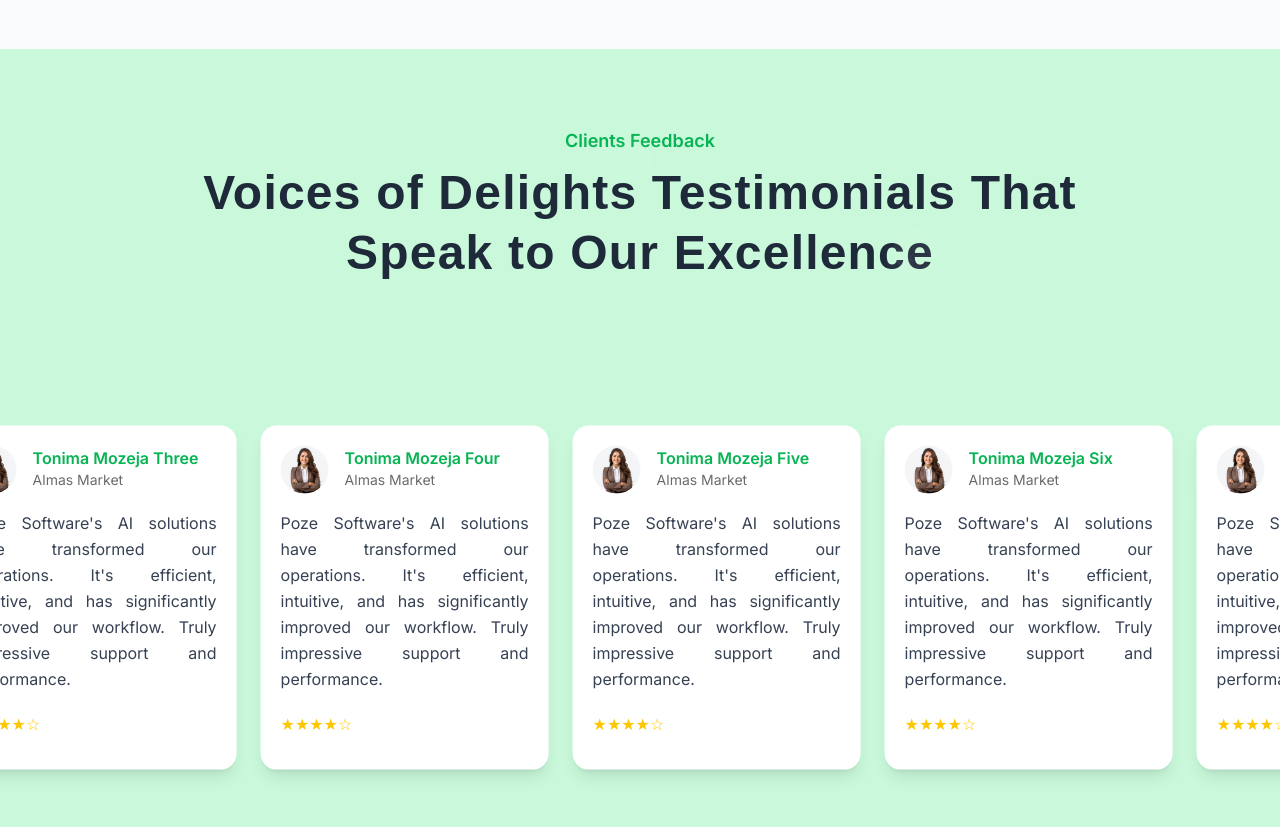
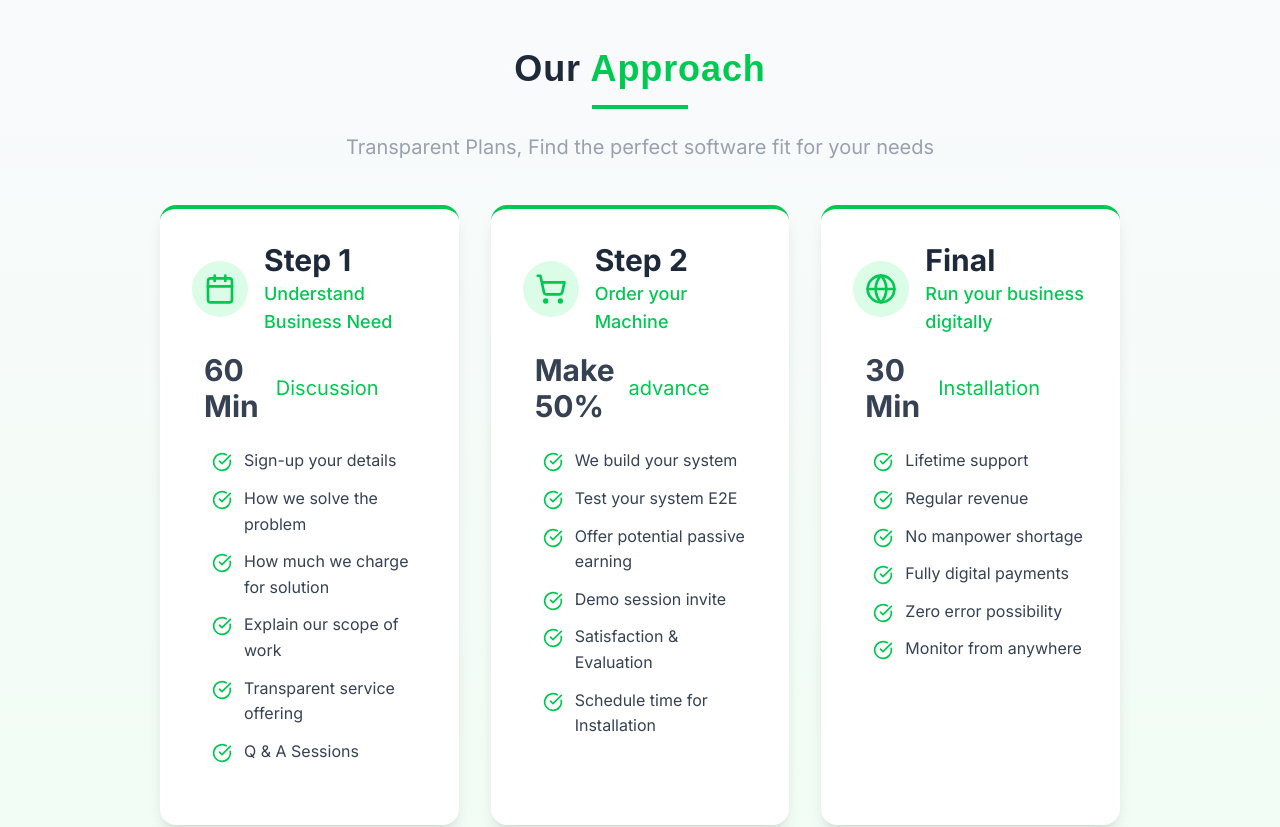
Before and after one commit to ThePlanetons/v11tech, a React (Vite) app: page /about in a window 1280 px wide. Shown: the part 1580-2407 px from the top of the page. Built offline with nearby package versions, Linux system fonts and the light colour scheme; a web font is replaced by a local one.

Commit message:
[softwareapproach]css

```diff
--- a/src/components/about/About-Landing.tsx
+++ b/src/components/about/About-Landing.tsx
@@ -20,7 +20,7 @@ import heritage from '../../assets/img/clients/thalappakatti.gif';
 
 import { useEffect, useState } from 'react';
 import TalkUs from './Talkus';
-// import SoftwareApproach from './SoftwareApproach';
+import SoftwareApproach from './SoftwareApproach';
 interface ShopItem {
   title: string;
   imgSrc: string;
@@ -88,7 +88,7 @@ const About = () => {
 
        <TalkUs></TalkUs>
 
-       {/* <SoftwareApproach/> */}
+       <SoftwareApproach/>
 
       <Comment/>
 
--- a/src/components/about/SoftwareApproach.tsx
+++ b/src/components/about/SoftwareApproach.tsx
@@ -1,194 +1,144 @@
-// import { useState, useEffect, JSX } from 'react';
-// import { Zap, BarChart2, Layers } from 'lucide-react';
+import { useEffect } from "react";
+import { CheckCircle, Calendar, ShoppingCart, Globe } from "lucide-react";
 
-// type Step = {
-//   id: string;
-//   title: string;
-//   duration: string;
-//   subtitle: string;
-//   icon: JSX.Element;
-//   items: string[];
-//   action: string;
-//   color: string;
-// };
+const steps = [
+    {
+        title: "Step 1",
+        subtitle: "Understand Business Need",
+        icon: <Calendar size={32} className="text-green-500" />,
+        highlightText: "60 Min",
+        highlightSubtext: "Discussion",
+        items: [
+            "Sign-up your details",
+            "How we solve the problem",
+            "How much we charge for solution",
+            "Explain our scope of work",
+            "Transparent service offering",
+            "Q & A Sessions",
+        ],
+    },
+    {
+        title: "Step 2",
+        subtitle: "Order your Machine",
+        icon: <ShoppingCart size={32} className="text-green-500" />,
+        highlightText: "Make 50%",
+        highlightSubtext: "advance",
+        items: [
+            "We build your system",
+            "Test your system E2E",
+            "Offer potential passive earning",
+            "Demo session invite",
+            "Satisfaction & Evaluation",
+            "Schedule time for Installation",
+        ],
+    },
+    {
+        title: "Final",
+        subtitle: "Run your business digitally",
+        icon: <Globe size={32} className="text-green-500" />,
+        highlightText: "30 Min",
+        highlightSubtext: "Installation",
+        items: [
+            "Lifetime support",
+            "Regular revenue",
+            "No manpower shortage",
+            "Fully digital payments",
+            "Zero error possibility",
+            "Monitor from anywhere",
+        ],
+    },
+];
 
-// export default function ModernSoftwareApproach() {
-//   const [activeStep, setActiveStep] = useState(0);
-//   const [isVisible, setIsVisible] = useState(false);
+export default function SoftwareApproach() {
+    useEffect(() => {
+        // Animation for cards on scroll
+        const cards = document.querySelectorAll('.step-card');
 
-//   useEffect(() => {
-//     setIsVisible(true);
+        const observer = new IntersectionObserver((entries) => {
+            entries.forEach((entry) => {
+                if (entry.isIntersecting) {
+                    entry.target.classList.add('animate-in');
+                }
+            });
+        }, { threshold: 0.1 });
 
-//     const interval = setInterval(() => {
-//       setActiveStep((prev) => (prev === 2 ? 0 : prev + 1));
-//     }, 4000);
+        cards.forEach(card => {
+            observer.observe(card);
+        });
 
-//     return () => clearInterval(interval);
-//   }, []);
+        return () => {
+            cards.forEach(card => {
+                observer.unobserve(card);
+            });
+        };
+    }, []);
 
-//   const steps: Step[] = [
-//     {
-//       id: "step1",
-//       title: "Understand Business Need",
-//       duration: "60 Min",
-//       subtitle: "Discussion",
-//       icon: <Zap size={24} className="text-indigo-500" />,
-//       items: [
-//         "Sign-up your details",
-//         "How we solve the problem",
-//         "How much we charge for solution",
-//         "Explain our scope of work",
-//         "Transparent service offering",
-//         "Q & A Sessions"
-//       ],
-//       action: "Book a Call",
-//       color: "indigo"
-//     },
-//     {
-//       id: "step2",
-//       title: "Order your Machine",
-//       duration: "Make 50%",
-//       subtitle: "advance",
-//       icon: <BarChart2 size={24} className="text-teal-500" />,
-//       items: [
-//         "We build your system",
-//         "Test your system E2E",
-//         "Offer potential passive earning",
-//         "Demo session invite",
-//         "satisfaction & Evaluation",
-//         "Schedule time for Installation"
-//       ],
-//       action: "Book a call",
-//       color: "teal"
-//     },
-//     {
-//       id: "final",
-//       title: "Run your business digitally",
-//       duration: "30 Min",
-//       subtitle: "Installation",
-//       icon: <Layers size={24} className="text-purple-500" />,
-//       items: [
-//         "Life time support",
-//         "Regular revenue",
-//         "No manpower shortage",
-//         "Fully digital payments",
-//         "Zero error possibility",
-//         "Monitor from anywhere"
-//       ],
-//       action: "Video Testimonial",
-//       color: "purple"
-//     }
-//   ];
+    return (
+        <section className="bg-gradient-to-b from-gray-50 to-green-50 pb-24 px-36">
+            <div className="container mx-auto px-4">
+                <div className="text-center mb-3">
+                    <h2 className="text-4xl font-bold text-gray-800 v11-roboto tracking-wide mb-4">
+                        Our <span className="text-green-500 v11-roboto tracking-wide">Approach</span>
+                    </h2>
+                    <div className="w-24 h-1 bg-green-500 mx-auto mb-6"></div>
+                    <p className="text-xl text-gray-400 max-w-2xl mx-auto">
+                        Transparent Plans, Find the perfect software fit for your needs
+                    </p>
+                </div>
 
-//   // <-- Fix: gradients as a Record<string,string> -->
-//   const gradients: Record<string, string> = {
-//     indigo: "from-indigo-500 to-blue-600",
-//     teal:   "from-teal-400 to-emerald-500",
-//     purple: "from-purple-500 to-pink-500"
-//   };
+                <div className="grid gap-8 md:grid-cols-3">
+                    {steps.map((step, idx) => (
+                        <div
+                            key={idx}
+                            className="step-card opacity-0 transform translate-y-8 transition-all duration-700 bg-white rounded-2xl shadow-lg p-8 flex flex-col items-start hover:shadow-2xl border-t-4 border-green-500"
+                            style={{ transitionDelay: `${idx * 100}ms` }}
+                        >
+                            {/* Green highlight banner */}
 
-//   const getGradient = (color: string): string => {
-//     return gradients[color] ?? "from-gray-700 to-gray-800";
-//   };
+                            <div className="flex items-center mb-6">
+                                <div className="p-3 bg-green-100 rounded-full">
+                                    {step.icon}
+                                </div>
+                                <div className="ml-4">
+                                    <h3 className="text-2xl font-bold text-gray-800">{step.title}</h3>
+                                    <p className="text-green-500 font-medium text-lg">{step.subtitle}</p>
+                                </div>
+                            </div>
 
-//   return (
-//     <div className="min-h-screen bg-gray-50 font-sans p-6">
-//       {/* Background Elements */}
-//       <div className="absolute inset-0 overflow-hidden pointer-events-none">
-//         <div className="absolute top-0 right-0 w-96 h-96 bg-indigo-100 rounded-full mix-blend-multiply filter blur-xl opacity-20 -translate-y-1/4 translate-x-1/4"></div>
-//         <div className="absolute bottom-0 left-0 w-96 h-96 bg-teal-100 rounded-full mix-blend-multiply filter blur-xl opacity-20 translate-y-1/4 -translate-x-1/4"></div>
-//       </div>
+                            <div className="w-full -mx-8 -mt-8 pl-7 py-2">
+                                <div className="  p-4 flex items-center">
+                                    <span className="text-3xl text-gray-700 font-bold mr-2">{step.highlightText}</span>
+                                    <span className="text-xl text-green-500">{step.highlightSubtext}</span>
+                                </div>
+                            </div>
 
-//       <div className="max-w-6xl mx-auto relative">
-//         {/* Header */}
-//         <div className={`text-center mb-16 transition-all duration-1000 ${isVisible ? 'opacity-100 translate-y-0' : 'opacity-0 translate-y-10'}`}>
-//           <h3 className="text-lg font-medium text-indigo-600 mb-2">Our Approach</h3>
-//           <h1 className="text-4xl sm:text-5xl font-bold text-gray-900 leading-tight">
-//             Transparent Plans, Find the
-//             <span className="block mt-1">Perfect Software Fit for Your Needs</span>
-//           </h1>
-//         </div>
+                            <ul className="space-y-3 flex-1 w-full">
+                                {step.items.map((item, i) => (
+                                    <li key={i} className="flex items-start group">
+                                        <CheckCircle className="mt-1 mr-3 text-green-500 flex-shrink-0 group-hover:scale-110 transition-transform duration-300" size={20} />
+                                        <span className="text-gray-700 group-hover:text-green-700 transition-colors duration-300">{item}</span>
+                                    </li>
+                                ))}
+                            </ul>
+                            <div className="w-full">
+                                <div className="h-1 w-0 bg-green-500 group-hover:w-full transition-all duration-300 step-progress"></div>
+                            </div>
+                        </div>
+                    ))}
+                </div>
+            </div>
 
-//         {/* Step Indicators */}
-//         <div className="flex justify-center mb-16">
-//           <div className="flex items-center space-x-4">
-//             {steps.map((step, idx) => (
-//               <div key={step.id} className="flex items-center">
-//                 {idx > 0 && (
-//                   <div
-//                     className={`h-0.5 w-12 transition-colors duration-500 ${
-//                       idx <= activeStep
-//                         ? `bg-${steps[activeStep].color}-500`
-//                         : 'bg-gray-300'
-//                     }`}
-//                   ></div>
-//                 )}
-//                 <button
-//                   onClick={() => setActiveStep(idx)}
-//                   className={`flex items-center justify-center w-10 h-10 rounded-full transition-all duration-500 ${
-//                     idx === activeStep
-//                       ? `bg-${step.color}-500 text-white shadow-lg shadow-${step.color}-200`
-//                       : 'bg-white border-2 border-gray-300 text-gray-400'
-//                   }`}
-//                 >
-//                   {idx + 1}
-//                 </button>
-//               </div>
-//             ))}
-//           </div>
-//         </div>
+            <style>{`
+        .step-card.animate-in {
+          opacity: 1;
+          transform: translateY(0);
+        }
 
-//         {/* Content */}
-//         <div className="grid grid-cols-1 lg:grid-cols-3 gap-6">
-//           {steps.map((step, idx) => (
-//             <div
-//               key={step.id}
-//               className={`rounded-2xl overflow-hidden transition-all duration-700 transform ${
-//                 idx === activeStep ? 'ring-2 ring-offset-2 scale-105' : 'opacity-80 hover:opacity-95'
-//               } ${idx === activeStep ? `ring-${step.color}-400` : ''}`}
-//               onClick={() => setActiveStep(idx)}
-//             >
-//               <div className={`bg-gradient-to-br ${getGradient(step.color)} p-6`}>
-//                 <div className="flex items-center mb-4">
-//                   <div className="bg-white/20 backdrop-blur-sm rounded-lg p-2 mr-3">
-//                     {step.icon}
-//                   </div>
-//                   <div>
-//                     <p className="text-white font-semibold">
-//                       {idx === 2 ? "Final" : `Step ${idx + 1}`}
-//                     </p>
-//                     <h3 className="text-white text-lg">{step.title}</h3>
-//                   </div>
-//                 </div>
-
-//                 <div className="mb-4">
-//                   <p className="text-white font-bold text-2xl flex items-baseline">
-//                     {step.duration}
-//                     <span className="text-sm font-normal ml-2 opacity-80">{step.subtitle}</span>
-//                   </p>
-//                 </div>
-//               </div>
-
-//               <div className="bg-white p-6">
-//                 <ul className="space-y-3 mb-6">
-//                   {step.items.map((item, i) => (
-//                     <li key={i} className="flex items-start">
-//                       <div className={`mt-1.5 flex-shrink-0 h-2 w-2 rounded-full bg-${step.color}-500 mr-3`}></div>
-//                       <span className="text-gray-600">{item}</span>
-//                     </li>
-//                   ))}
-//                 </ul>
-
-//                 <button
-//                   className={`w-full py-3 px-4 rounded-lg bg-${step.color}-500 hover:bg-${step.color}-600 text-white font-medium transition-all duration-300 transform hover:scale-[1.02]`}
-//                 >
-//                   {step.action}
-//                 </button>
-//               </div>
-//             </div>
-//           ))}
-//         </div>
-//       </div>
-//     </div>
-//   );
-// }
+        @keyframes pulse {
+          0%, 100% { transform: scale(1); }
+          50% { transform: scale(1.05); }
+        }
+      `}</style>
+        </section>
+    );
+}
```
